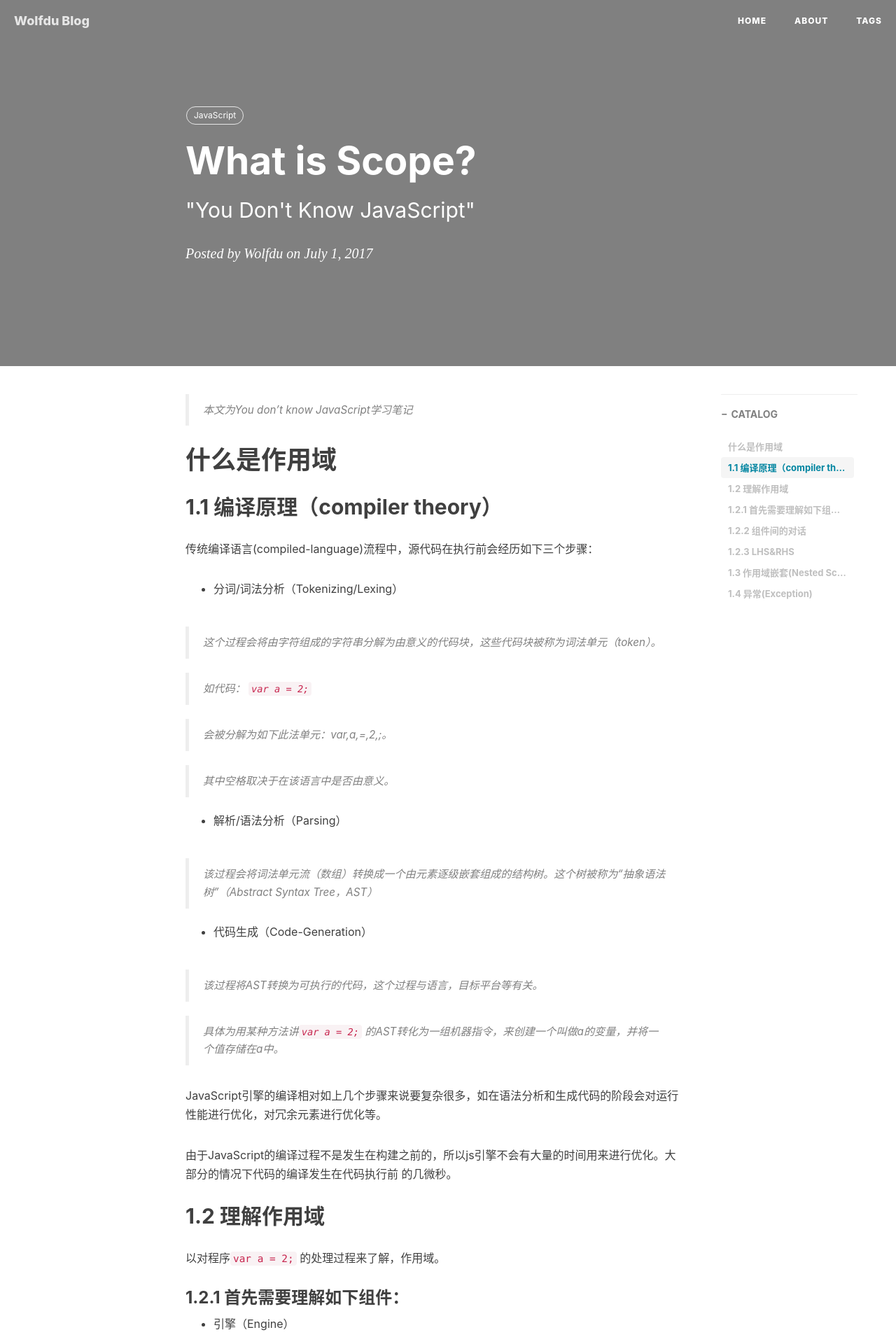
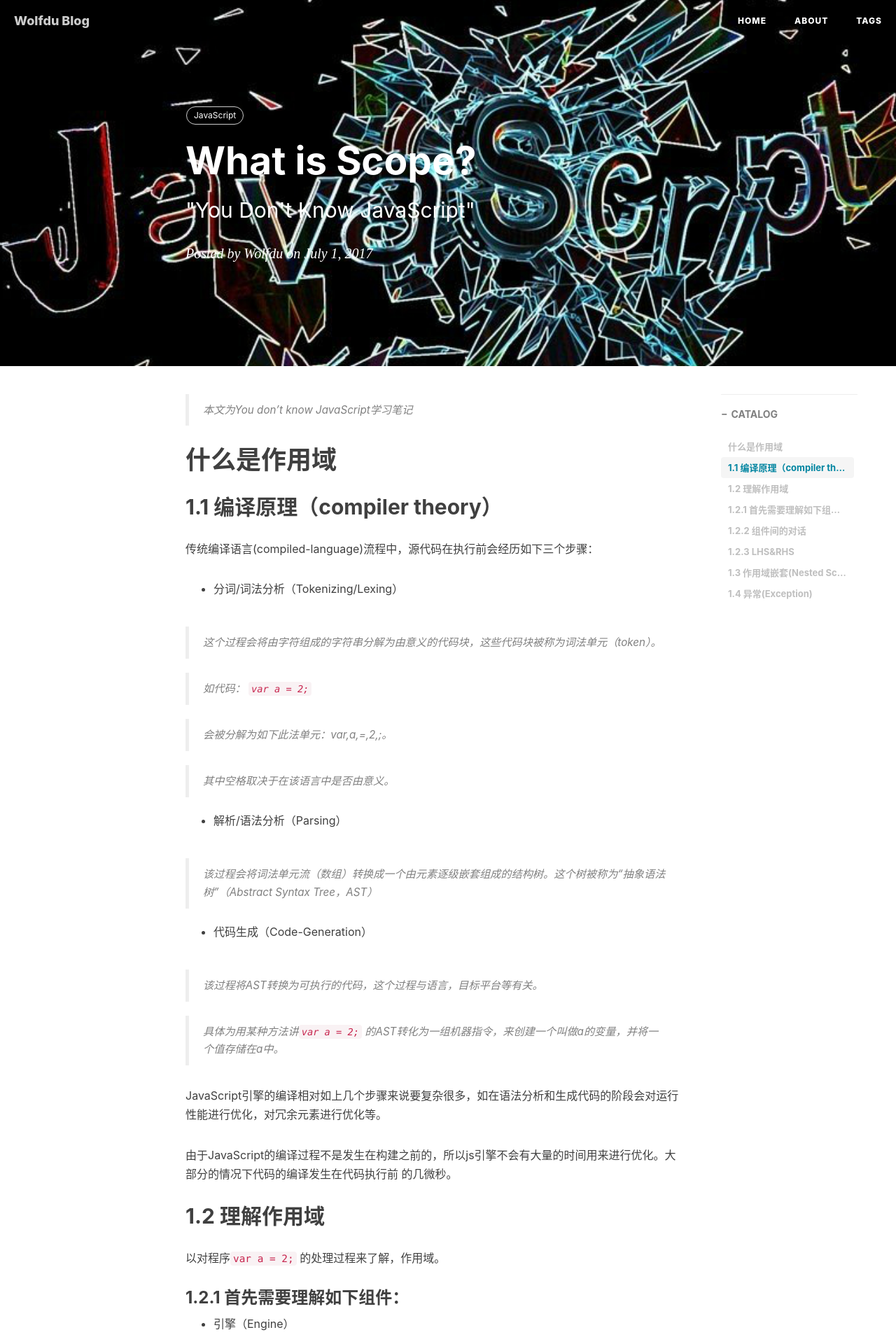
Before and after one commit to wolfdu/wolfdu.github.io, a Jekyll site: the page built from _posts/2017-07-01-you don't know JS.markdown, in a window 1280 px wide. Shown: the top 1920 px of the page at 70% size. Built offline with Jekyll 4.4.1, drawn with Linux system fonts in a browser that asks for light colours; nearby versions of some CDN libraries; comment, search, counter and statistics services are not loaded.

Commit message:
what:你不知道的JavaScript-What's Scope 学习笔记 why: how:

```diff
--- a/_posts/2017-07-01-you don't know JS.markdown
+++ b/_posts/2017-07-01-you don't know JS.markdown
@@ -4,7 +4,7 @@ title:      "What is Scope?"
 subtitle:   " \"You Don't Know JavaScript\""
 date:       2017-07-01 10:00:00
 author:     "Wolfdu"
-header-img: "img/in-post/YouDon'tKnowJS/you-don't-know-js.jpg"
+header-img: "img/in-post/ydkjs/you-dont-know-js-home.jpg"
 catalog:    true
 tags:
     - JavaScript
```
Also changed, not shown: img/in-post/ydkjs/you-dont-know-js-home.jpg (added).
